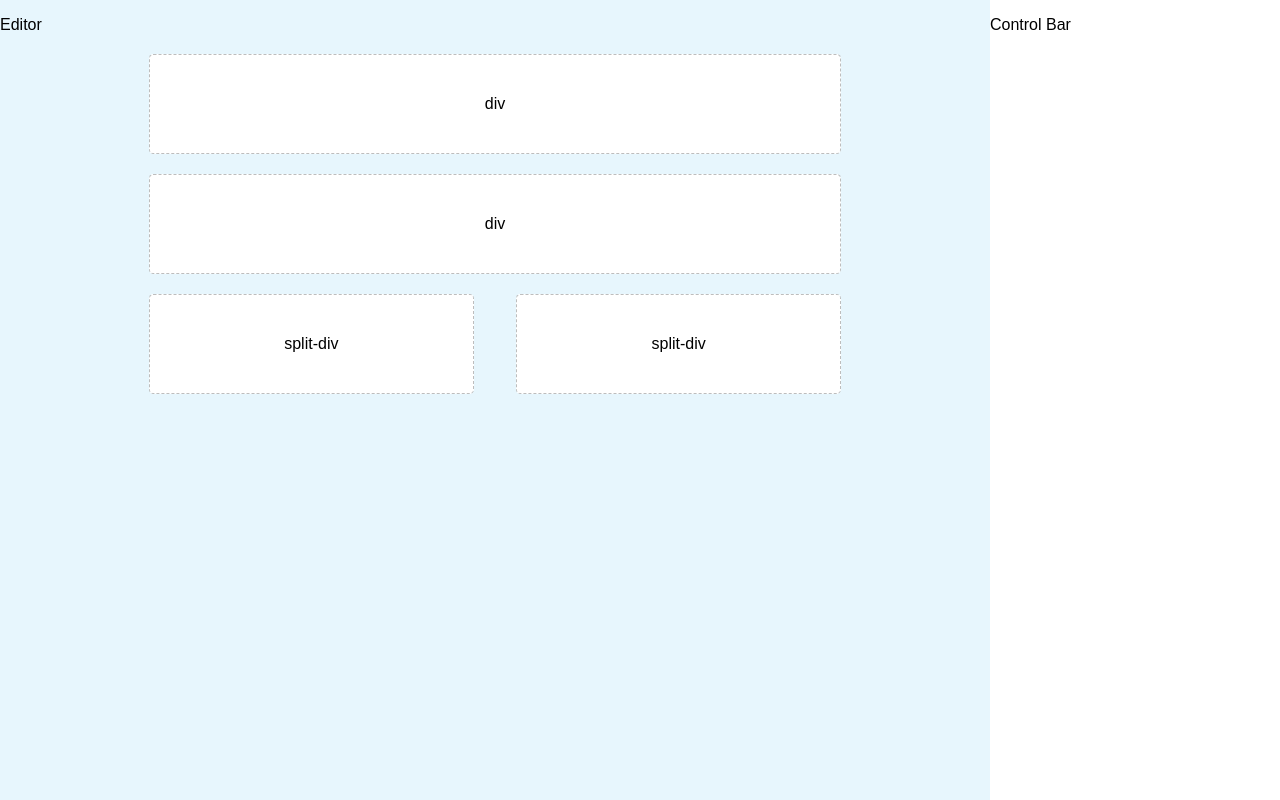
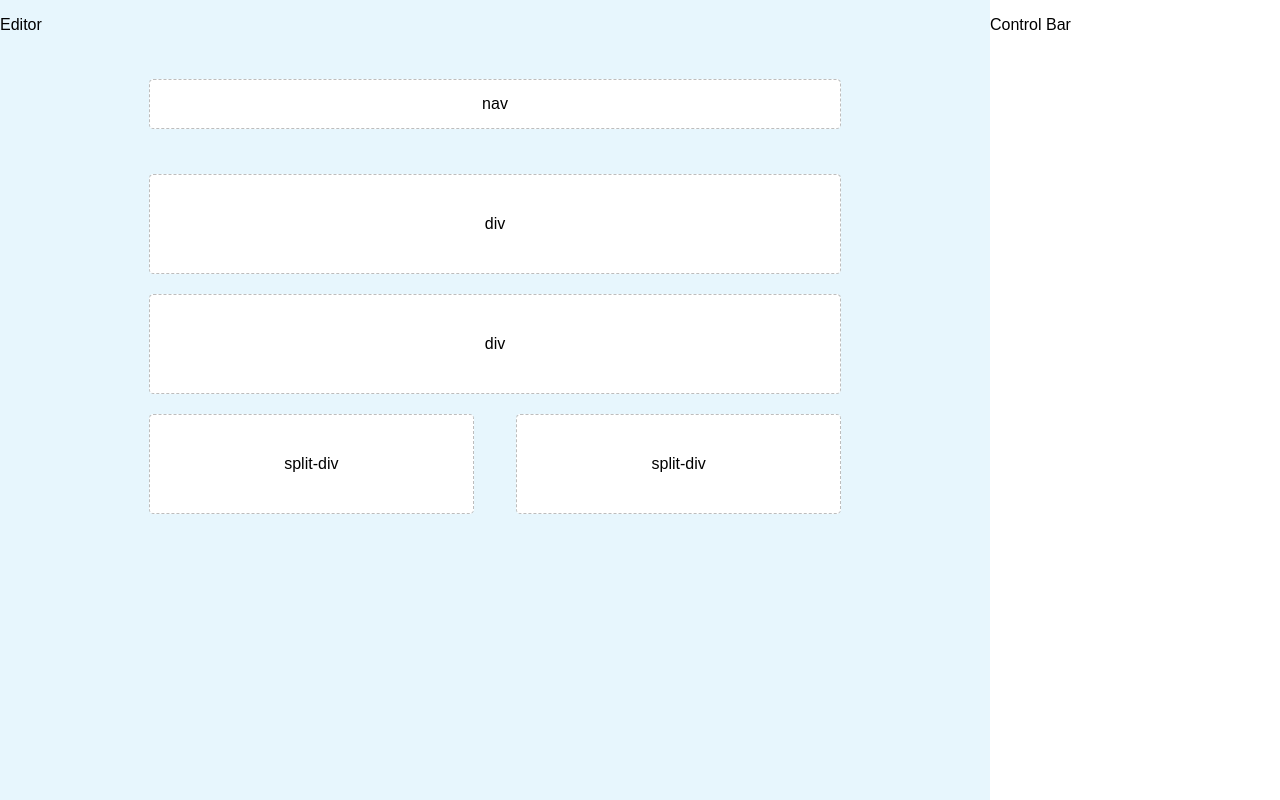
Before and after one commit to juliacodes/Decore, a React (Create React App) app: page /edit in a window 1280 px wide. Built offline with nearby package versions, Linux system fonts and the light colour scheme; a web font is replaced by a local one.

Commit message:
Added Nav alternative

```diff
--- a/src/Components/editor/index.js
+++ b/src/Components/editor/index.js
@@ -1,5 +1,11 @@
 import React from 'react';
-import { EditorWrapper, BuildChild, SplitDiv, ChildDiv } from './styles';
+import {
+    EditorWrapper,
+    BuildChild,
+    SplitDiv,
+    ChildDiv,
+    NavDiv
+} from './styles';
 import buildData from '../../store/buildData';
 
 export default class Editor extends React.Component {
@@ -25,6 +31,13 @@ export default class Editor extends React.Component {
                             </BuildChild>
                         );
                     }
+                    if (build.type === 'nav') {
+                        return (
+                            <BuildChild>
+                                <NavDiv>{build.type}</NavDiv>
+                            </BuildChild>
+                        );
+                    }
                     return (
                         <BuildChild>
                             <ChildDiv>{build.type}</ChildDiv>
--- a/src/Components/editor/styles.js
+++ b/src/Components/editor/styles.js
@@ -31,3 +31,7 @@ export const ChildDiv = styled.div`
 export const SplitDiv = styled(ChildDiv)`
     width: 47%;
 `;
+
+export const NavDiv = styled(ChildDiv)`
+    height: 50px;
+`;
--- a/src/store/buildData.js
+++ b/src/store/buildData.js
@@ -2,7 +2,7 @@ const buildData = {
     builds: [
         {
             index: 0,
-            type: 'div'
+            type: 'nav'
         },
         {
             index: 1,
@@ -10,6 +10,10 @@ const buildData = {
         },
         {
             index: 2,
+            type: 'div'
+        },
+        {
+            index: 3,
             type: 'split-div'
         }
     ]
```
